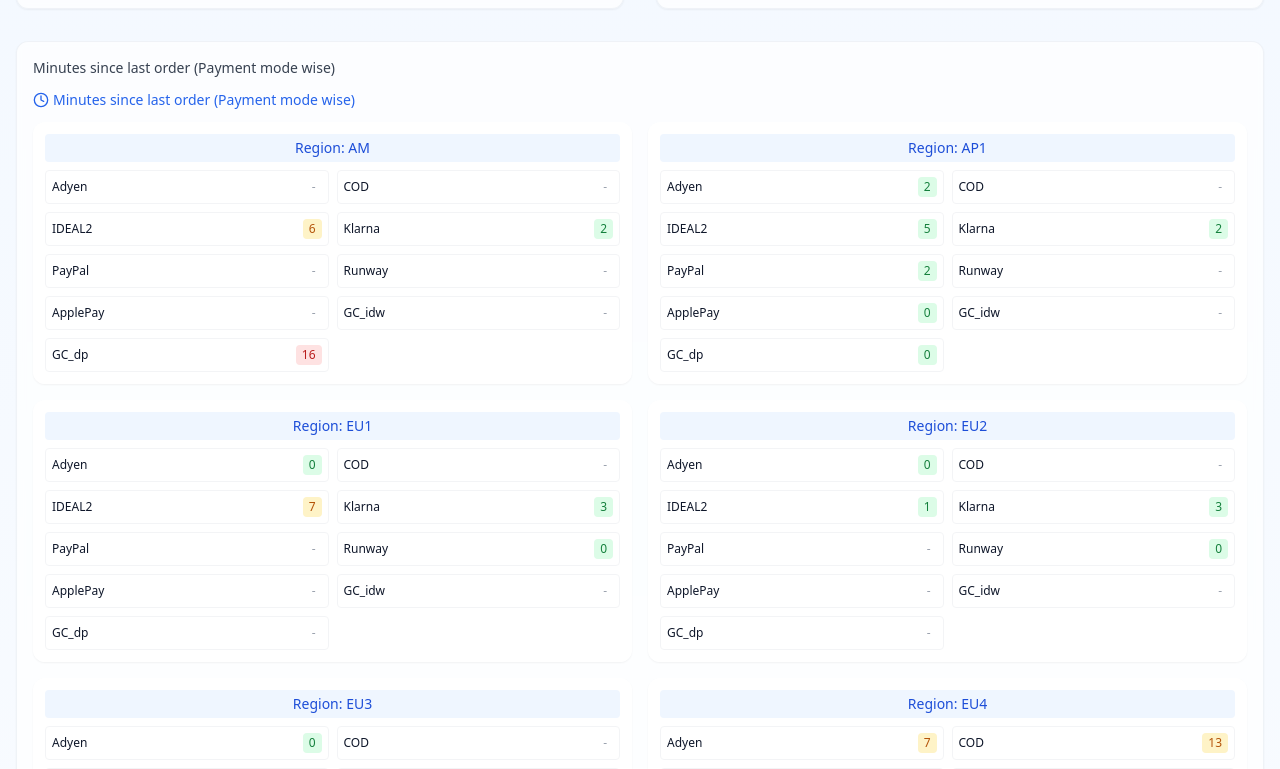
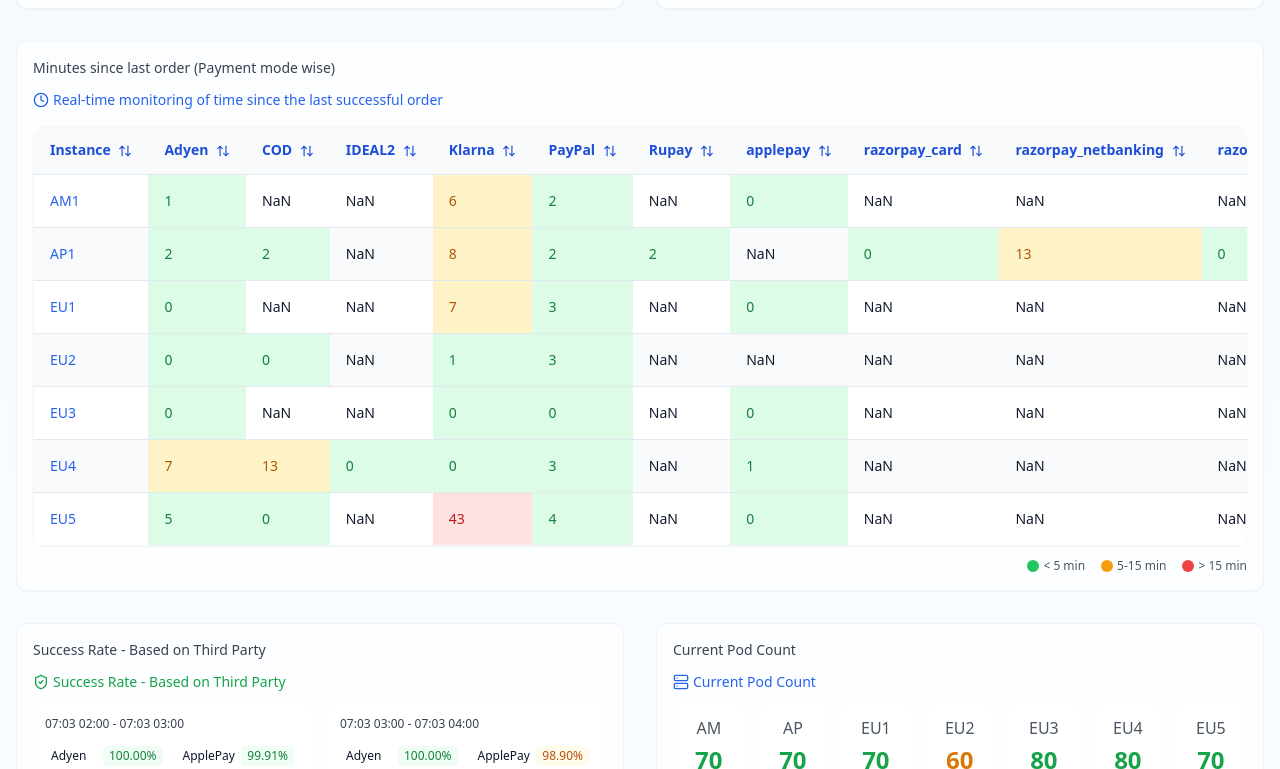
Before and after one commit to skawsh/smart-dashboard-harmony-64, a React (Vite) app: page / in a window 1280 px wide. Shown: the part 1211-1980 px from the top of the page. Built offline with nearby package versions, Linux system fonts and the light colour scheme.

Commit message:
Redesign minutes since last order
Redesign the "Minutes since last order" component based on the provided design.

```diff
--- a/src/components/dashboard/MinutesSinceLastOrder.tsx
+++ b/src/components/dashboard/MinutesSinceLastOrder.tsx
@@ -1,79 +1,120 @@
 
 import React from 'react';
-import { ClockIcon } from 'lucide-react';
-import { Tooltip, TooltipContent, TooltipProvider, TooltipTrigger } from '@/components/ui/tooltip';
+import { ClockIcon, ArrowUpDownIcon } from 'lucide-react';
+import { Table, TableBody, TableCell, TableHead, TableHeader, TableRow } from '@/components/ui/table';
 
-// Types for our data structure
+// Enhanced data model that matches the image
 interface RegionData {
   region: string;
-  adyen: string | number;
-  cod: string | number;
-  ideal2: string | number;
-  klarna: string | number;
-  paypal: string | number;
-  runway: string | number;
-  applepay: string | number;
-  giftcard_idw: string | number;
-  giftcard_dp: string | number;
-  giftcard_sat: string | number;
+  adyen: number | 'NaN';
+  cod: number | 'NaN';
+  ideal2: number | 'NaN';
+  klarna: number | 'NaN';
+  paypal: number | 'NaN';
+  rupay: number | 'NaN';
+  applepay: number | 'NaN';
+  razorpay_card: number | 'NaN';
+  razorpay_netbanking: number | 'NaN';
+  razorpay_upi: number | 'NaN';
 }
 
-// Real data from the image
+// Updated data from the image
 const regionData: RegionData[] = [
-  { region: 'AM', adyen: 'null', cod: 'null', ideal2: 6, klarna: 2, paypal: 'null', runway: 'null', applepay: 'null', giftcard_idw: 'null', giftcard_dp: 16, giftcard_sat: 'null' },
-  { region: 'AP1', adyen: 2, cod: 'null', ideal2: 5, klarna: 2, paypal: 2, runway: 'null', applepay: 0, giftcard_idw: 'null', giftcard_dp: 0, giftcard_sat: 'null' },
-  { region: 'EU1', adyen: 0, cod: 'null', ideal2: 7, klarna: 3, paypal: 'null', runway: 0, applepay: 'null', giftcard_idw: 'null', giftcard_dp: 'null', giftcard_sat: 'null' },
-  { region: 'EU2', adyen: 0, cod: 'null', ideal2: 1, klarna: 3, paypal: 'null', runway: 0, applepay: 'null', giftcard_idw: 'null', giftcard_dp: 'null', giftcard_sat: 'null' },
-  { region: 'EU3', adyen: 0, cod: 'null', ideal2: 0, klarna: 0, paypal: 'null', runway: 0, applepay: 'null', giftcard_idw: 'null', giftcard_dp: 'null', giftcard_sat: 'null' },
-  { region: 'EU4', adyen: 7, cod: 13, ideal2: 0, klarna: 0, paypal: 3, runway: 1, applepay: 'null', giftcard_idw: 'null', giftcard_dp: 'null', giftcard_sat: 'null' },
-  { region: 'EU5', adyen: 5, cod: 0, ideal2: 43, klarna: 4, paypal: 'null', runway: 0, applepay: 'null', giftcard_idw: 'null', giftcard_dp: 'null', giftcard_sat: 'null' },
+  { region: 'AM1', adyen: 1, cod: 'NaN', ideal2: 'NaN', klarna: 6, paypal: 2, rupay: 'NaN', applepay: 0, razorpay_card: 'NaN', razorpay_netbanking: 'NaN', razorpay_upi: 'NaN' },
+  { region: 'AP1', adyen: 2, cod: 2, ideal2: 'NaN', klarna: 8, paypal: 2, rupay: 2, applepay: 'NaN', razorpay_card: 0, razorpay_netbanking: 13, razorpay_upi: 0 },
+  { region: 'EU1', adyen: 0, cod: 'NaN', ideal2: 'NaN', klarna: 7, paypal: 3, rupay: 'NaN', applepay: 0, razorpay_card: 'NaN', razorpay_netbanking: 'NaN', razorpay_upi: 'NaN' },
+  { region: 'EU2', adyen: 0, cod: 0, ideal2: 'NaN', klarna: 1, paypal: 3, rupay: 'NaN', applepay: 'NaN', razorpay_card: 'NaN', razorpay_netbanking: 'NaN', razorpay_upi: 'NaN' },
+  { region: 'EU3', adyen: 0, cod: 'NaN', ideal2: 'NaN', klarna: 0, paypal: 0, rupay: 'NaN', applepay: 0, razorpay_card: 'NaN', razorpay_netbanking: 'NaN', razorpay_upi: 'NaN' },
+  { region: 'EU4', adyen: 7, cod: 13, ideal2: 0, klarna: 0, paypal: 3, rupay: 'NaN', applepay: 1, razorpay_card: 'NaN', razorpay_netbanking: 'NaN', razorpay_upi: 'NaN' },
+  { region: 'EU5', adyen: 5, cod: 0, ideal2: 'NaN', klarna: 43, paypal: 4, rupay: 'NaN', applepay: 0, razorpay_card: 'NaN', razorpay_netbanking: 'NaN', razorpay_upi: 'NaN' },
 ];
 
 // Get a color class based on the value (minutes)
-const getTimeColor = (value: string | number): string => {
-  if (value === 'null' || value === null) return 'text-gray-400';
-  const minutes = Number(value);
-  if (isNaN(minutes)) return 'text-gray-400';
+const getTimeColor = (value: number | 'NaN'): string => {
+  if (value === 'NaN') return '';
 
-  if (minutes <= 5) return 'bg-success-100 text-success-700';
-  if (minutes <= 15) return 'bg-warning-100 text-warning-700';
+  if (value <= 5) return 'bg-success-100 text-success-700';
+  if (value <= 15) return 'bg-warning-100 text-warning-700';
   return 'bg-error-100 text-error-700';
 };
 
-const formatValue = (value: string | number): string => {
-  if (value === 'null' || value === null) return '-';
+// Format display value
+const formatValue = (value: number | 'NaN'): string => {
+  if (value === 'NaN') return 'NaN';
   return String(value);
 };
 
 const MinutesSinceLastOrder: React.FC = () => {
   return (
     <div className="w-full">
-      <div className="flex items-center gap-1 mb-3 text-blue-600">
+      <div className="flex items-center gap-1 mb-4 text-blue-600">
         <ClockIcon size={16} />
-        <span className="text-sm font-medium">Minutes since last order (Payment mode wise)</span>
+        <span className="text-sm font-medium">Real-time monitoring of time since the last successful order</span>
       </div>
 
-      <div className="grid grid-cols-1 md:grid-cols-2 gap-4">
-        {regionData.map((row, index) => (
-          <div key={index} className="bg-white/80 p-3 rounded-lg shadow-sm">
-            <div className="text-sm font-medium mb-2 flex items-center justify-center bg-blue-50 text-blue-700 py-1 rounded">
-              Region: {row.region}
-            </div>
-            <div className="grid grid-cols-2 gap-2">
-              <PaymentTime label="Adyen" value={row.adyen} />
-              <PaymentTime label="COD" value={row.cod} />
-              <PaymentTime label="IDEAL2" value={row.ideal2} />
-              <PaymentTime label="Klarna" value={row.klarna} />
-              <PaymentTime label="PayPal" value={row.paypal} />
-              <PaymentTime label="Runway" value={row.runway} />
-              <PaymentTime label="ApplePay" value={row.applepay} />
-              <PaymentTime label="GC_idw" value={row.giftcard_idw} />
-              <PaymentTime label="GC_dp" value={row.giftcard_dp} />
-            </div>
-          </div>
-        ))}
+      <div className="bg-white/80 rounded-lg shadow-sm overflow-auto">
+        <Table className="border border-gray-100">
+          <TableHeader className="bg-gray-50">
+            <TableRow>
+              <TableHead className="whitespace-nowrap font-semibold text-blue-700 py-3">
+                Instance <ArrowUpDownIcon size={14} className="inline ml-1" />
+              </TableHead>
+              <TableHead className="whitespace-nowrap font-semibold text-blue-700">
+                Adyen <ArrowUpDownIcon size={14} className="inline ml-1" />
+              </TableHead>
+              <TableHead className="whitespace-nowrap font-semibold text-blue-700">
+                COD <ArrowUpDownIcon size={14} className="inline ml-1" />
+              </TableHead>
+              <TableHead className="whitespace-nowrap font-semibold text-blue-700">
+                IDEAL2 <ArrowUpDownIcon size={14} className="inline ml-1" />
+              </TableHead>
+              <TableHead className="whitespace-nowrap font-semibold text-blue-700">
+                Klarna <ArrowUpDownIcon size={14} className="inline ml-1" />
+              </TableHead>
+              <TableHead className="whitespace-nowrap font-semibold text-blue-700">
+                PayPal <ArrowUpDownIcon size={14} className="inline ml-1" />
+              </TableHead>
+              <TableHead className="whitespace-nowrap font-semibold text-blue-700">
+                Rupay <ArrowUpDownIcon size={14} className="inline ml-1" />
+              </TableHead>
+              <TableHead className="whitespace-nowrap font-semibold text-blue-700">
+                applepay <ArrowUpDownIcon size={14} className="inline ml-1" />
+              </TableHead>
+              <TableHead className="whitespace-nowrap font-semibold text-blue-700">
+                razorpay_card <ArrowUpDownIcon size={14} className="inline ml-1" />
+              </TableHead>
+              <TableHead className="whitespace-nowrap font-semibold text-blue-700">
+                razorpay_netbanking <ArrowUpDownIcon size={14} className="inline ml-1" />
+              </TableHead>
+              <TableHead className="whitespace-nowrap font-semibold text-blue-700">
+                razorpay_upi <ArrowUpDownIcon size={14} className="inline ml-1" />
+              </TableHead>
+            </TableRow>
+          </TableHeader>
+          <TableBody>
+            {regionData.map((row, index) => (
+              <TableRow
+                key={index}
+                className={index % 2 === 0 ? 'bg-white' : 'bg-gray-50'}
+              >
+                <TableCell className="font-medium text-blue-600">{row.region}</TableCell>
+                <TableCell className={getTimeColor(row.adyen)}>{formatValue(row.adyen)}</TableCell>
+                <TableCell className={getTimeColor(row.cod)}>{formatValue(row.cod)}</TableCell>
+                <TableCell className={getTimeColor(row.ideal2)}>{formatValue(row.ideal2)}</TableCell>
+                <TableCell className={getTimeColor(row.klarna)}>{formatValue(row.klarna)}</TableCell>
+                <TableCell className={getTimeColor(row.paypal)}>{formatValue(row.paypal)}</TableCell>
+                <TableCell className={getTimeColor(row.rupay)}>{formatValue(row.rupay)}</TableCell>
+                <TableCell className={getTimeColor(row.applepay)}>{formatValue(row.applepay)}</TableCell>
+                <TableCell className={getTimeColor(row.razorpay_card)}>{formatValue(row.razorpay_card)}</TableCell>
+                <TableCell className={getTimeColor(row.razorpay_netbanking)}>{formatValue(row.razorpay_netbanking)}</TableCell>
+                <TableCell className={getTimeColor(row.razorpay_upi)}>{formatValue(row.razorpay_upi)}</TableCell>
+              </TableRow>
+            ))}
+          </TableBody>
+        </Table>
       </div>
 
+      {/* Legend for the colors */}
       <div className="flex gap-4 mt-3 text-xs text-gray-600 justify-end">
         <div className="flex items-center gap-1">
           <div className="w-3 h-3 bg-success-500 rounded-full"></div>
@@ -92,25 +133,4 @@ const MinutesSinceLastOrder: React.FC = () => {
   );
 };
 
-const PaymentTime = ({ label, value }: { label: string, value: string | number }) => {
-  const colorClass = getTimeColor(value);
-  const formattedValue = formatValue(value);
-
-  return (
-    <TooltipProvider>
-      <Tooltip>
-        <TooltipTrigger asChild>
-          <div className="flex justify-between items-center p-1.5 rounded border border-gray-100 hover:border-gray-200">
-            <span className="text-xs font-medium">{label}</span>
-            <span className={`text-xs px-1.5 py-0.5 rounded font-medium ${colorClass}`}>{formattedValue}</span>
-          </div>
-        </TooltipTrigger>
-        <TooltipContent>
-          <p>{label}: {formattedValue} minutes since last order</p>
-        </TooltipContent>
-      </Tooltip>
-    </TooltipProvider>
-  );
-};
-
 export default MinutesSinceLastOrder;
```
